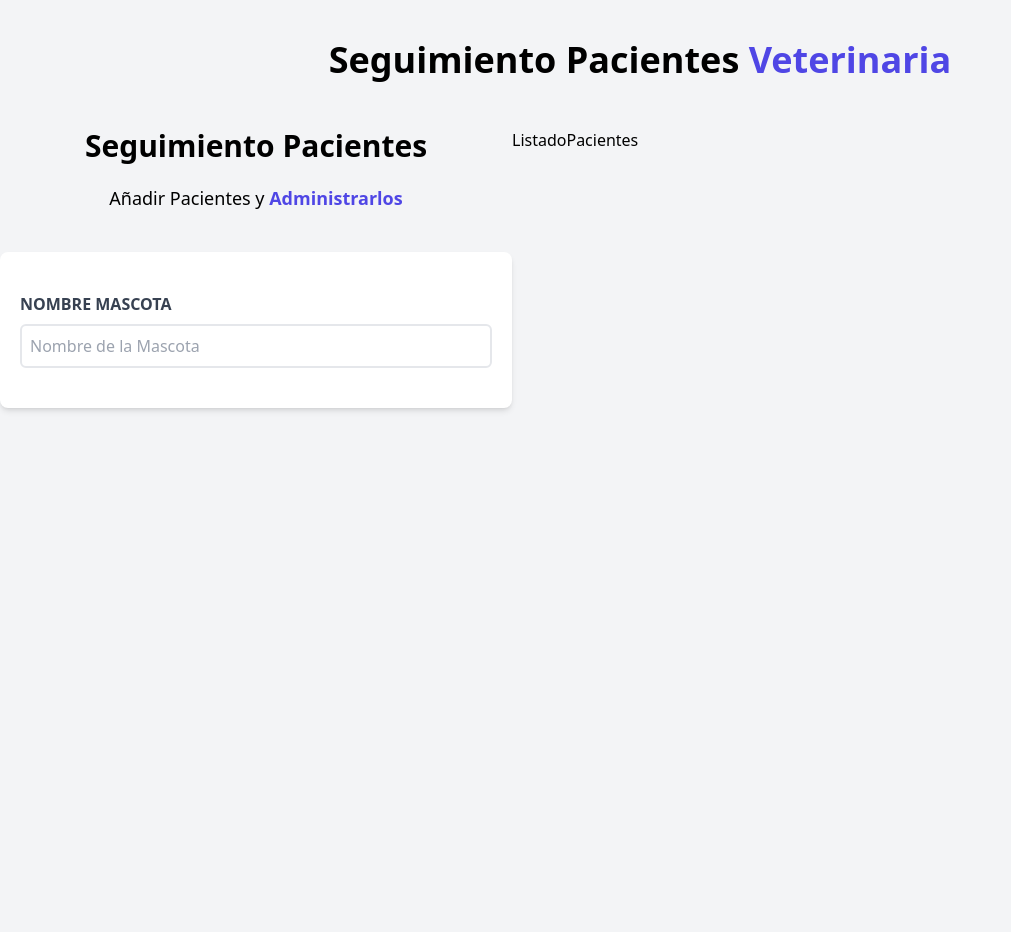
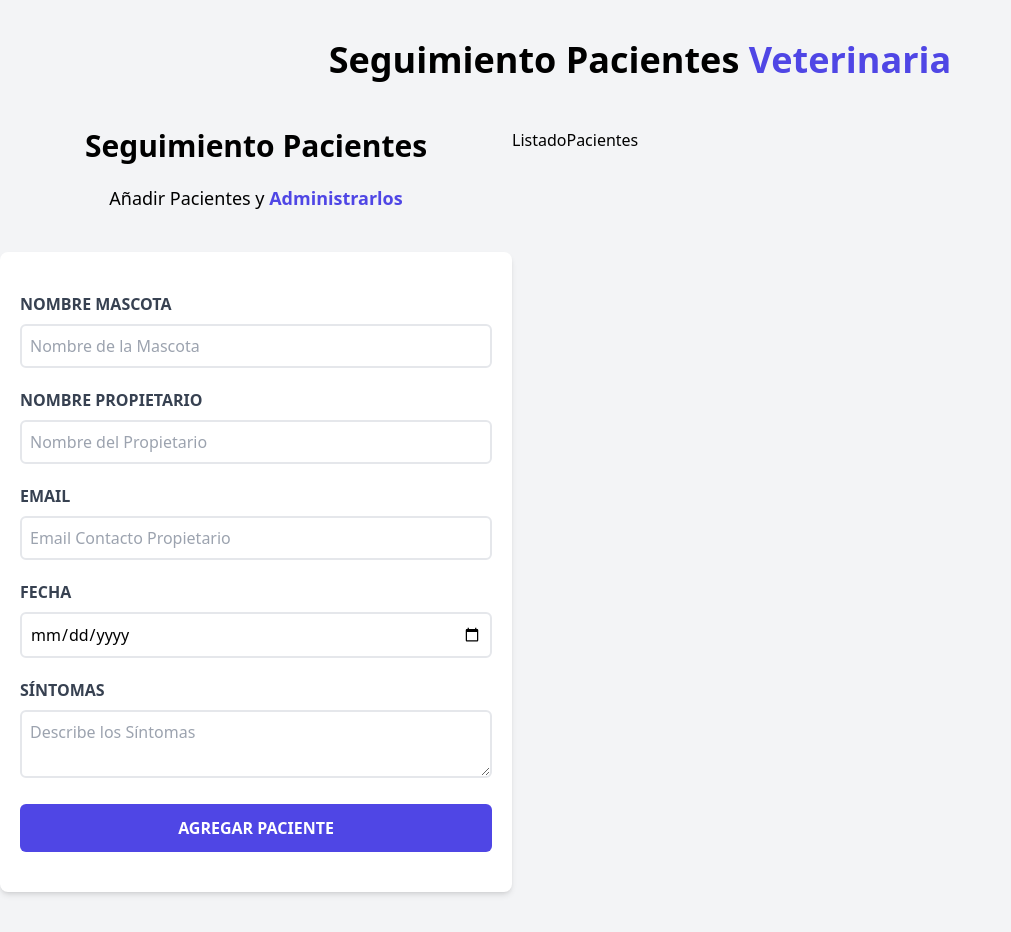
Before and after one commit to joseangvas/citas-react, a React (Vite) app: page / in a window 1280 px wide. Shown: the whole page, without its empty margins (0-1011 px from the left). Before the commit the page ends 840 px from the top, so only its background shows below. Built offline with nearby package versions, Linux system fonts and the light colour scheme.

Commit message:
Aplicando Tailwind al Formulario

```diff
--- a/src/components/Formulario.jsx
+++ b/src/components/Formulario.jsx
@@ -8,8 +8,8 @@
           <span className="text-indigo-600 font-bold">Administrarlos</span>
       </p>
 
-      <form className="bg-white shadow-md rounded-lg py-10 px-5">
-        <div>
+      <form className="bg-white shadow-md rounded-lg py-10 px-5 mb-10">
+        <div className="mb-5">
           <label htmlFor="mascota" className="block text-gray-700 uppercase font-bold">
             Nombre Mascota
           </label>
@@ -20,9 +20,63 @@
             placeholder="Nombre de la Mascota"
             className="border-2 w-full p-2 mt-2 placeholder-gray-400 rounded-md"
           />
+        </div>
 
+        <div className="mb-5">
+          <label htmlFor="propietario" className="block text-gray-700 uppercase font-bold">
+            Nombre Propietario
+          </label>
 
+          <input
+            id="propietario"
+            type='text'
+            placeholder="Nombre del Propietario"
+            className="border-2 w-full p-2 mt-2 placeholder-gray-400 rounded-md"
+          />
         </div>
+
+        <div className="mb-5">
+          <label htmlFor="email" className="block text-gray-700 uppercase font-bold">
+            Email
+          </label>
+
+          <input
+            id="email"
+            type='email'
+            placeholder="Email Contacto Propietario"
+            className="border-2 w-full p-2 mt-2 placeholder-gray-400 rounded-md"
+          />
+        </div>
+
+        <div className="mb-5">
+          <label htmlFor="fecha" className="block text-gray-700 uppercase font-bold">
+            Fecha
+          </label>
+
+          <input
+            id="fecha"
+            type='date'
+            className="border-2 w-full p-2 mt-2 placeholder-gray-400 rounded-md"
+          />
+        </div>
+
+        <div className="mb-5">
+          <label htmlFor="sintomas" className="block text-gray-700 uppercase font-bold">
+            Síntomas
+          </label>
+
+          <textarea
+            id="sintomas"
+            className="border-2 w-full p-2 mt-2 placeholder-gray-400 rounded-md"
+            placeholder="Describe los Síntomas"
+          />
+        </div>
+
+        <input
+          type="submit"
+          className="bg-indigo-600 w-full p-3 text-white uppercase font-bold hover:bg-indigo-700 cursor-pointer rounded-md transition-all"
+          value="Agregar Paciente"
+        />
       </form>
     </div>
   )
```
